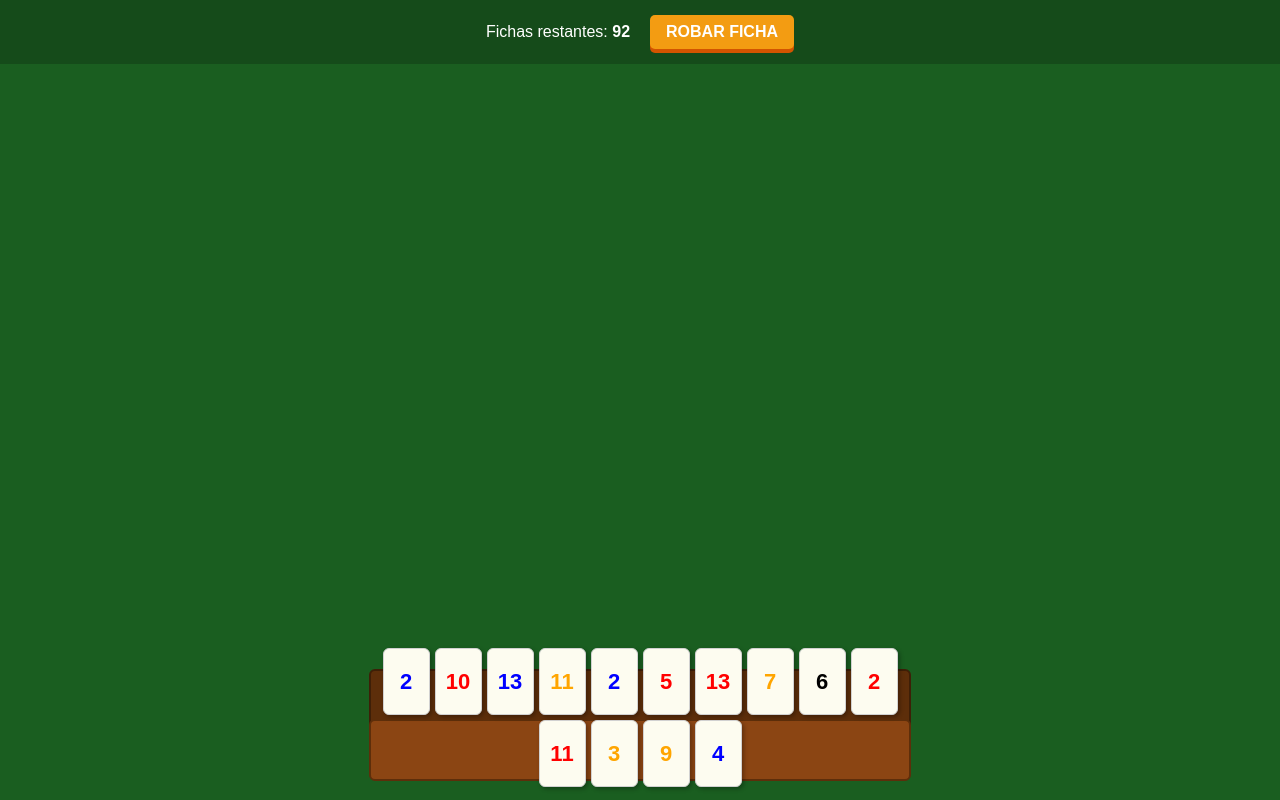
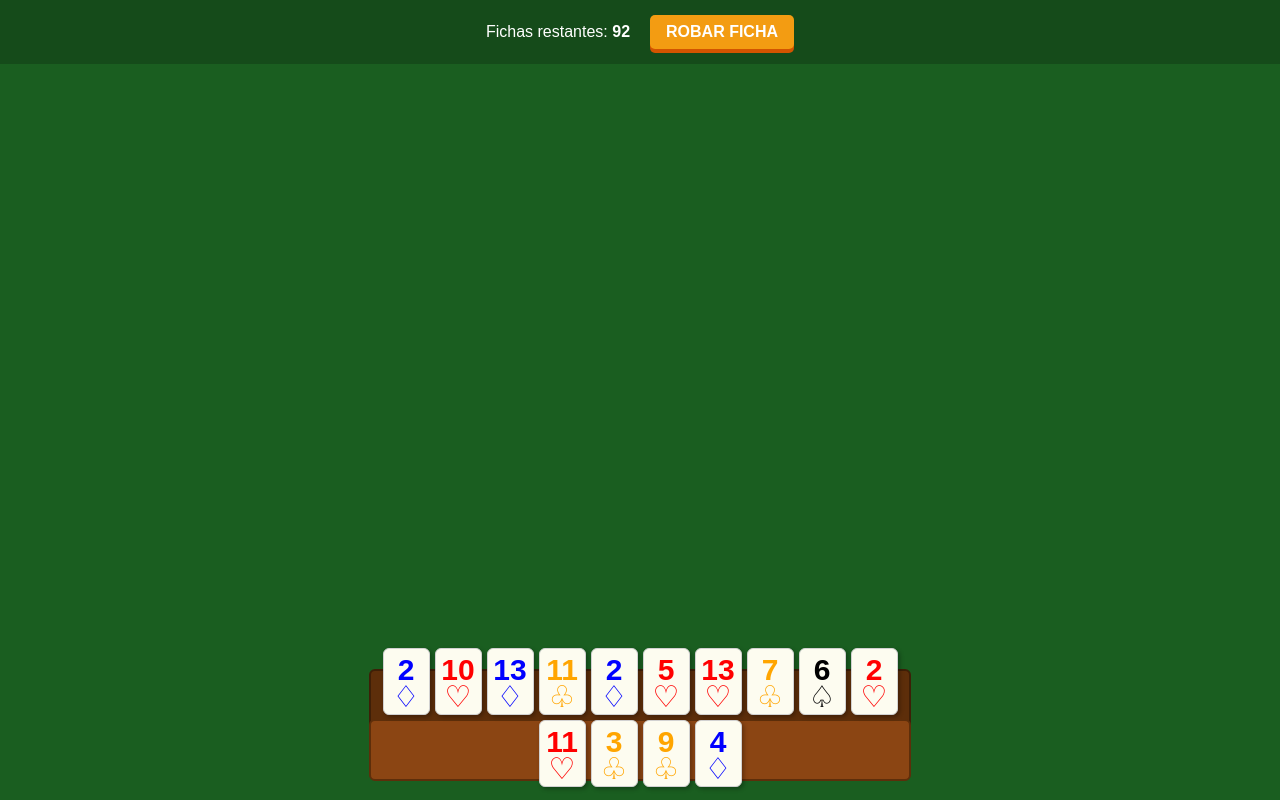
Before and after one commit to UNIZAR-30226-2026-14/juego, a React (Vite) app in the folder Frontend web/: page / in a window 1280 px wide. Built offline with nearby package versions, Linux system fonts and the light colour scheme.

Commit message:
Parte de drag puesta; Retoques estéticos pa daltónicos y no poder rovar cuando tengas 20 fichas

```diff
--- a/Frontend web/package.json
+++ b/Frontend web/package.json
@@ -11,6 +11,8 @@
   },
   "dependencies": {
     "22": "^0.0.0",
+    "@dnd-kit/core": "^6.3.1",
+    "@dnd-kit/utilities": "^3.2.2",
     "react": "^19.2.0",
     "react-dom": "^19.2.0"
   },
--- a/Frontend web/src/Board.jsx
+++ b/Frontend web/src/Board.jsx
@@ -2,6 +2,32 @@ import { useEffect } from 'react';
 import Tile from './Tile.jsx';
 import { useGame } from './useGame.js';
 import './Board.css';
+import { useDraggable, DndContext } from '@dnd-kit/core';
+import { CSS } from '@dnd-kit/utilities';
+
+//-------------------ESTO LUEGO IRÁ APARTE
+  function DraggableTile({ tile }) { // Versión de ficha ya draggeable
+    const { attributes, listeners, setNodeRef, transform } = useDraggable({
+      id: tile.id, // El ID único que ya tienes
+    });
+
+    // Estilo para que el componente se desplace visualmente
+    const style = {
+      transform: CSS.Translate.toString(transform),
+    };
+
+    return (
+      <div
+        ref={setNodeRef}
+        style={style}
+        {...listeners}
+        {...attributes}
+      >
+        <Tile key={tile.id} number={tile.number} color={tile.color} />
+      </div>
+    );
+  }
+//-----------------------------------------------------
 
 function Board() {
   // Obtenemos el estado del juego y las funciones para manipularlo
@@ -12,8 +38,16 @@ function Board() {
     dealInitialHand();
   }, []);
 
+  function handleDragEnd(event) {
+    // Aquí es donde usas tu 'manager' para actualizar la posición
+    const { active, over } = event;
+    console.log("Ficha movida:", active.id);
+  }
+
   return (
+    <DndContext onDragEnd={handleDragEnd}>
       <div className='game-container'>
+
 
         {/* HEADER: Información del mazo y botón de robar */}
         <div className='header'>
@@ -27,6 +61,7 @@ function Board() {
           <div className='board-area'>
           </div>
 
+
           {/* SOPORTE DEL JUGADOR */}
           <div className='player-rack'>
             {/* El SVG de madera */}
@@ -36,15 +71,17 @@ function Board() {
             </svg>
 
             {/* FICHAS DINÁMICAS (Las que el jugador tiene en la mano) */}
+
               <div className='hand-container'>
                 {/* Renderizamos cada ficha de la mano del jugador usando Tile */}
                 {playerHand.map((tile) => (
-            <Tile key={tile.id} number={tile.number} color={tile.color} />
+                  <DraggableTile key={tile.id} tile={tile} />
                 ))}
-        </div>
               </div>
 
           </div>
+      </div>
+    </DndContext>
   );
 }
 
--- a/Frontend web/src/Tile.css
+++ b/Frontend web/src/Tile.css
@@ -4,12 +4,30 @@
     background-color: #fdfcf0;
     border-radius: 6px;
     display: flex;
-    justify-content: center;
+    flex-direction: column;
+    justify-content: flex-start;
     align-items: center;
-    font-size: 22px;
+    font-size: 30px;
+    line-height: 1.4;
+    margin: 0;
     font-weight: bold;
     box-shadow: 2px 2px 4px rgba(0,0,0,0.3);
     border: 1px solid #d1d1d1;
     cursor: pointer;
-    user-select: none
+    user-select: none;
 }
+
+h1 {
+    font-size: 45px;
+    margin-top: 8px;
+
+}
+
+h3 {
+    justify-content: flex-end;
+    align-items: center;
+    display: flex;
+    font-size: 30px;
+    font-weight: bold;
+    margin-top: -15px;
+}
--- a/Frontend web/src/Tile.jsx
+++ b/Frontend web/src/Tile.jsx
@@ -1,8 +1,41 @@
 import './Tile.css'
+
+let sig
+
+
+function sign(number, color) {
+  if (number != 'J') {
+    return(
+      <h3>
+      {
+        {
+          'red' : '♡',
+          'blue': '♢',
+          'orange': '♧',
+          'black': '♤'
+        }[color]
+      }
+    </h3>);
+    }
+
+  else
+    return (<h3></h3>);
+}
+
+function comodin(number) {
+  if (number === 'J') {
+    return(<h1>{'🃏︎'}</h1>);
+    }
+
+  else
+    return (number);
+}
 
 const Tile = ({ number, color }) => (
   <div className='tile' style={{color: color}}>
-    {number === 'J' ? '🃟🃏︎' : number}
+    {comodin(number)}
+    {sign(number,color)}
+
   </div>
 );
 
--- a/Frontend web/src/deck_factory.js
+++ b/Frontend web/src/deck_factory.js
@@ -24,7 +24,7 @@ export const createDeck = () => {
 
     // Añadir los 2 comodines
     deck.push({ id: 'joker-1', color: 'black', number: 'J' });
-    deck.push({ id: 'joker-2', color: 'black', number: 'J' });
+    deck.push({ id: 'joker-2', color: 'red', number: 'J' });
 
     return shuffle(deck);
 };
```
Also changed, not shown: 1 other file (tests, documents, lock files or other folders). Lines whose indentation alone changed are shown as unchanged.
